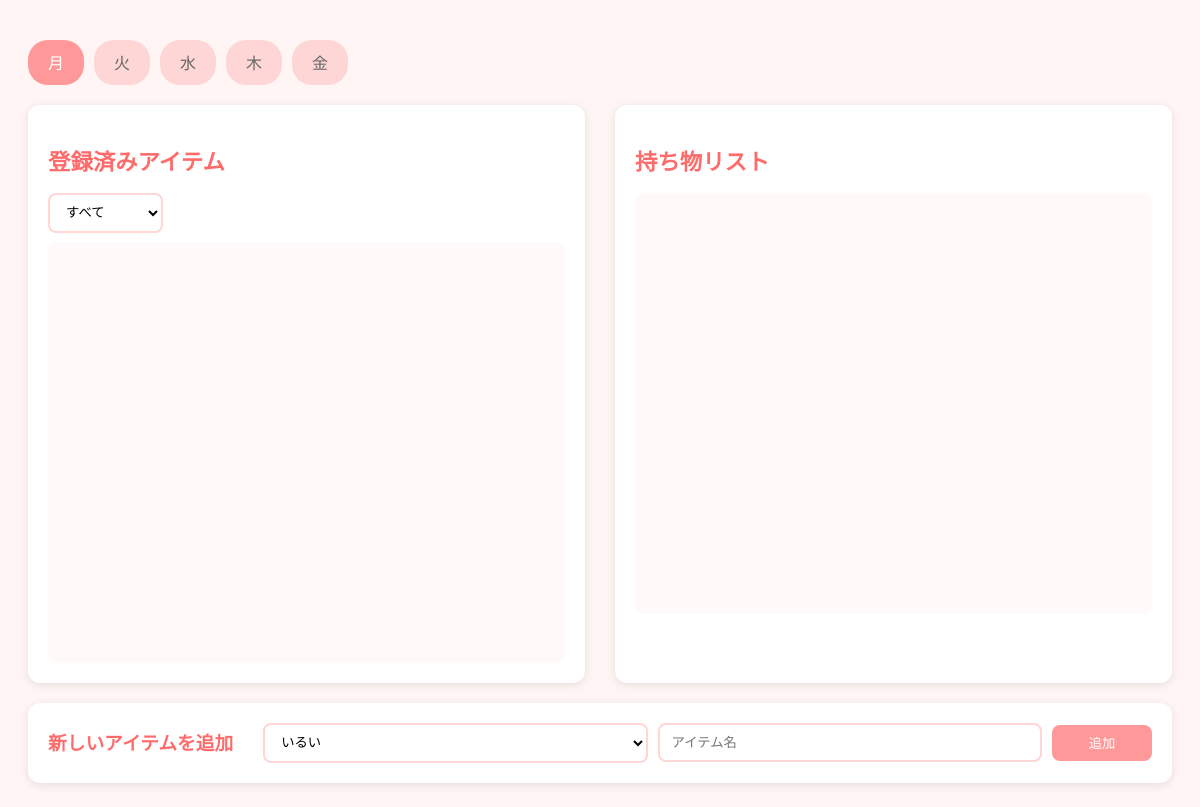
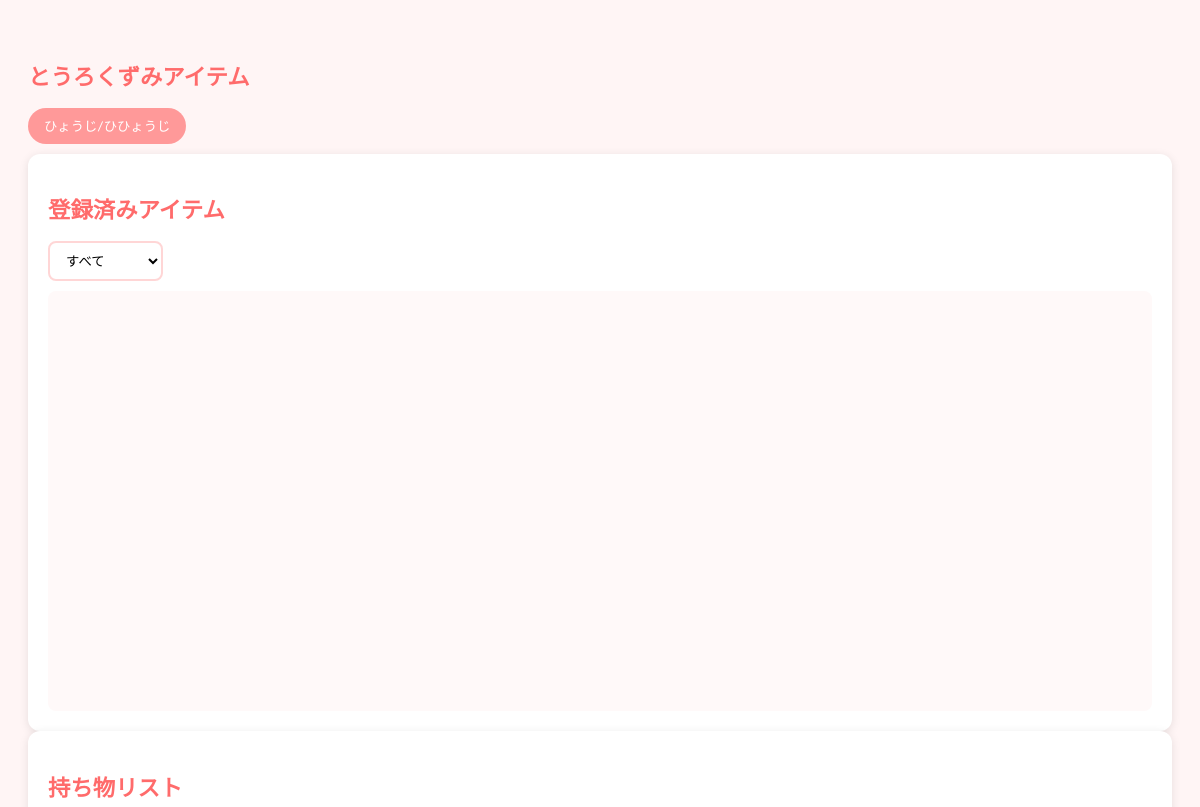
Before and after one commit to shunji-yoshioka/wasuremono-, an Electron app: page docs/index.html in a window 1200 px wide. Shown: the top 807 px of the page. Drawn offline with Linux system fonts and the light colour scheme.

Commit message:
登録済みアイテムリストの表示/非表示切り替え機能を追加

```diff
--- a/docs/index.html
+++ b/docs/index.html
@@ -16,19 +16,11 @@
 </head>
 <body>
     <div class="container">
-        <!-- 曜日タブ -->
-        <div class="weekday-tabs">
-            <button class="tab-button active" data-day="monday">月</button>
-            <button class="tab-button" data-day="tuesday">火</button>
-            <button class="tab-button" data-day="wednesday">水</button>
-            <button class="tab-button" data-day="thursday">木</button>
-            <button class="tab-button" data-day="friday">金</button>
-        </div>
-
-        <!-- メインコンテンツエリア -->
-        <div class="content-area">
-            <!-- 登録済みアイテムリスト -->
-            <div class="registered-items">
+        <h2>とうろくずみアイテム</h2>
+        <button id="toggleRegisteredItems" class="toggle-button">
+            ひょうじ/ひひょうじ
+        </button>
+        <div id="registeredItemsContainer" class="registered-items">
             <h2>登録済みアイテム</h2>
             <div class="genre-filter">
                 <select id="genreFilter">
@@ -55,7 +47,6 @@
         <input type="text" id="itemName" placeholder="アイテム名">
         <button id="addItemBtn">追加</button>
     </div>
-    </div>
     <script src="script.js"></script>
 </body>
 </html>
--- a/docs/script.js
+++ b/docs/script.js
@@ -198,6 +198,31 @@ document.addEventListener('DOMContentLoaded', () => {
         }
     };
 
+    // 表示/非表示の状態を保存
+    let isRegisteredItemsVisible = true;
+
+    // 切り替えボタンのイベントリスナーを追加
+    document.getElementById('toggleRegisteredItems').addEventListener('click', () => {
+        const container = document.getElementById('registeredItemsContainer');
+        isRegisteredItemsVisible = !isRegisteredItemsVisible;
+
+        if (isRegisteredItemsVisible) {
+            container.classList.remove('hidden');
+        } else {
+            container.classList.add('hidden');
+        }
+
+        // 状態を保存
+        localStorage.setItem('isRegisteredItemsVisible', isRegisteredItemsVisible);
+    });
+
+    // 保存された表示/非表示の状態を復元
+    const savedVisibility = localStorage.getItem('isRegisteredItemsVisible');
+    if (savedVisibility === 'false') {
+        isRegisteredItemsVisible = false;
+        document.getElementById('registeredItemsContainer').classList.add('hidden');
+    }
+
     // 初期化
     initializeGenres();
     updateRegisteredItems();
--- a/docs/styles.css
+++ b/docs/styles.css
@@ -352,3 +352,26 @@ button:hover {
         font-size: 12px;
     }
 }
+
+.toggle-button {
+    background-color: #ff9999;
+    color: white;
+    border: none;
+    padding: 8px 16px;
+    border-radius: 20px;
+    cursor: pointer;
+    margin-bottom: 10px;
+    font-family: 'M PLUS Rounded 1c', sans-serif;
+}
+
+.toggle-button:hover {
+    background-color: #ff7777;
+}
+
+.registered-items {
+    transition: all 0.3s ease;
+}
+
+.registered-items.hidden {
+    display: none;
+}
--- a/src/renderer/styles.css
+++ b/src/renderer/styles.css
@@ -352,3 +352,26 @@ button:hover {
         font-size: 12px;
     }
 }
+
+.toggle-button {
+    background-color: #ff9999;
+    color: white;
+    border: none;
+    padding: 8px 16px;
+    border-radius: 20px;
+    cursor: pointer;
+    margin-bottom: 10px;
+    font-family: 'M PLUS Rounded 1c', sans-serif;
+}
+
+.toggle-button:hover {
+    background-color: #ff7777;
+}
+
+.registered-items {
+    transition: all 0.3s ease;
+}
+
+.registered-items.hidden {
+    display: none;
+}
```
Also changed, not shown: src/renderer/index.html (+5 -14 lines), src/renderer/script.js (+25 -0 lines). Lines whose indentation alone changed are shown as unchanged.
